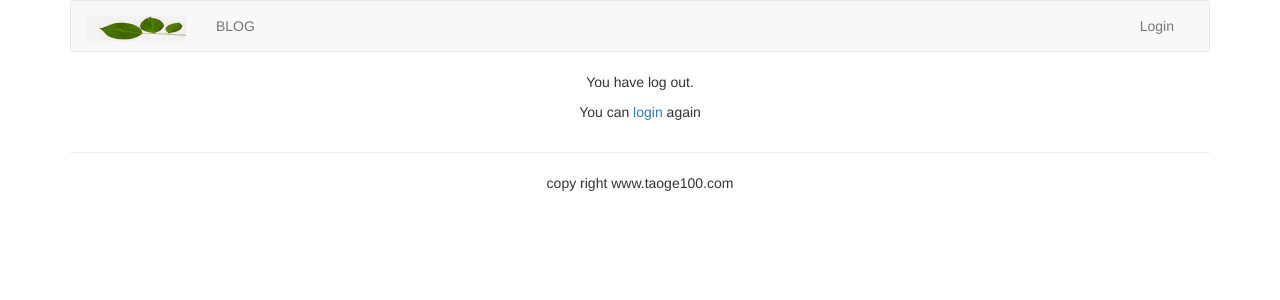
After one commit to jt1024/lehehe, a Django app: page /account/logout/ in a window 1280 px wide. The commit adds this page. Shown: the top 300 px of the page. Run offline with Django 3.2, Linux system fonts and the light colour scheme; some libraries are stand-ins or nearby versions.

Commit message:
complete login and logout

```diff
--- a/account/urls.py
+++ b/account/urls.py
@@ -1,8 +1,11 @@
 from django.urls import path
 from . import views
+from django.contrib.auth import views as auth_views
 
 app_name = 'account'  # 一定要写这一行，否则html中会报错 'account' is not a registered namespace
 
 urlpatterns = [
-    path(r'login/', views.user_login, name='user_login'),
+    # path(r'login/', views.user_login, name='user_login'),
+    path(r'login/', auth_views.LoginView.as_view(template_name="account/login.html"), name='user_login'),  # 使用Django内置的登录方法
+    path(r'logout/', auth_views.LogoutView.as_view(template_name="account/logout.html"), name='user_logout'),  # 使用Django内置的登出方法
 ]
--- a/lehehe/settings.py
+++ b/lehehe/settings.py
@@ -117,3 +117,7 @@ STATIC_URL = '/static/'
 STATICFILES_DIRS = (  # 自定义静态文件位置
     os.path.join(BASE_DIR, "static"),  # 注意不要丢掉这个逗号，因为这是个元祖
 )
+
+# Django内置的登录方法 login（）函数里有一个参数redirect_field_name=LOGIN_REDIRECT_URL
+# 这就是登录后的重定向设置，下面这行代码就是我们对这个参数的配置
+LOGIN_REDIRECT_URL = '/blog/'
--- a/templates/account/login.html
+++ b/templates/account/login.html
@@ -4,7 +4,7 @@
 <div class="row text-center vertical-middle-sm">
     <h1>Login</h1>
     <p>Input your username and password</p>
-    <form class="form-horizontal" action="." method="post">
+    <form class="form-horizontal" action="{% url 'account:user_login' %}" method="post">
         {% csrf_token %}
         <!--{{ form.as_p }}-->
         <div class="form-group">
--- /dev/null
+++ b/templates/account/logout.html
@@ -0,0 +1,8 @@
+{% extends "base.html" %}
+{% block title %}Logout{% endblock %}
+{% block content %}
+<div class="row text-center vertical-middle-sm">
+    <p>You have log out.</p>
+    <p>You can <a href="{% url 'account:user_login'%}">login</a> again</p>
+</div>
+{% endblock %}
--- a/templates/header.html
+++ b/templates/header.html
@@ -9,7 +9,12 @@
                 <li><a href="{% url 'blog:blog_list' %}">BLOG</a></li>
             </ul>
             <ul class="nav navbar-nav navbar-right" style="margin-right:20px">
-                <li><a href="#">LOGIN</a></li>
+                {% if user.is_authenticated %}
+                <li><a href="#">{{user.username}}</a></li>
+                <li><a href="{% url 'account:user_logout' %}">Logout</a></li>
+                {% else %}
+                <li><a href="{% url 'account:user_login' %}">Login</a></li>
+                {% endif %}
             </ul>
         </div>
     </nav>
```
Also changed, not shown: 1 other file.
